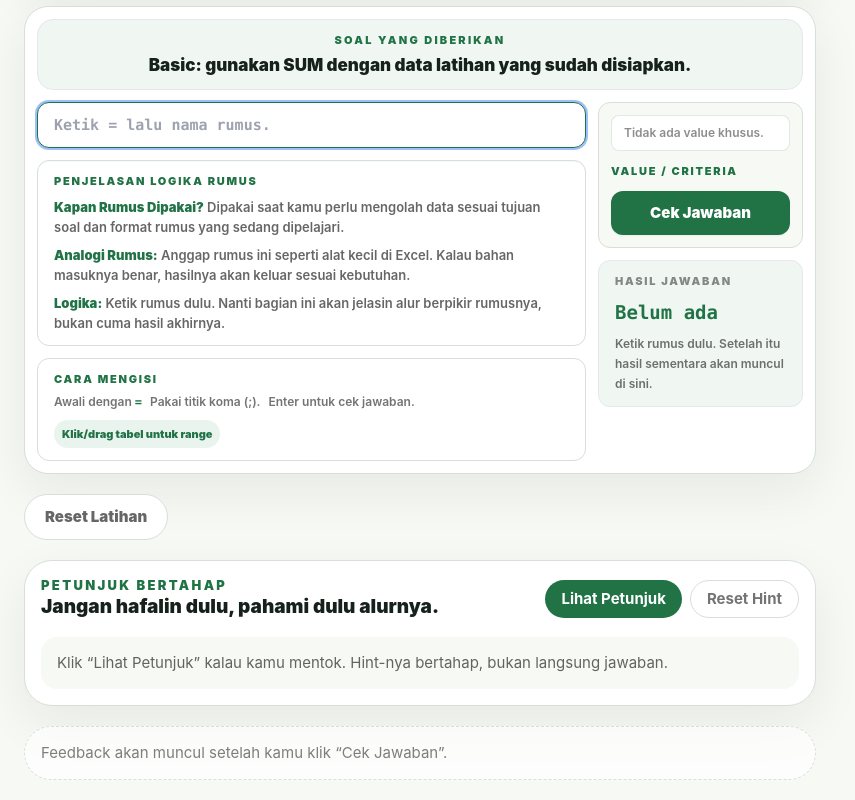
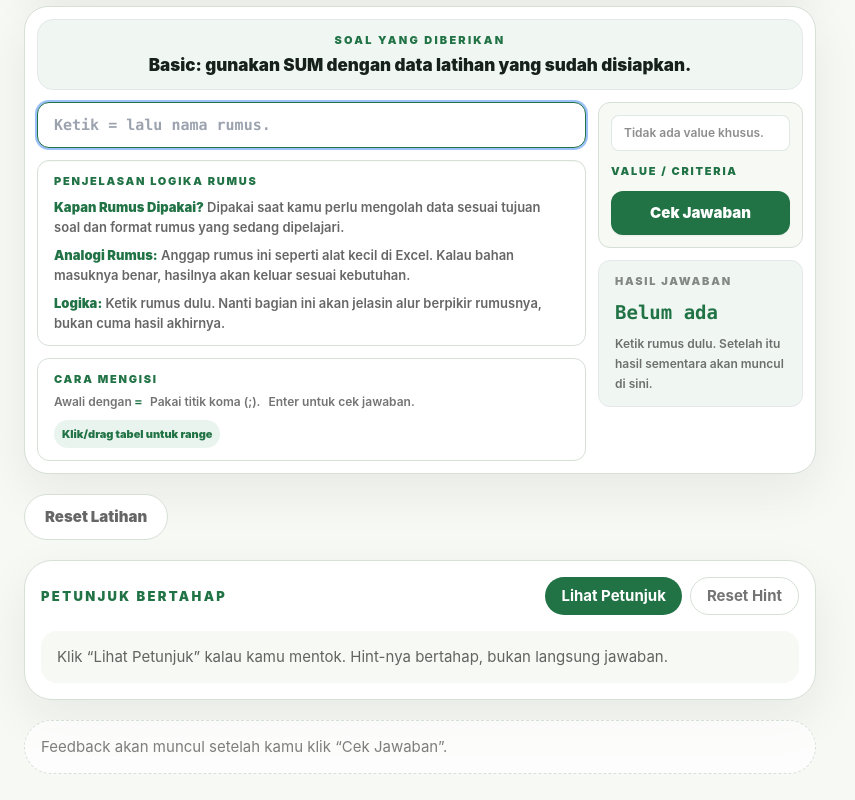
Before and after one commit to NexaPixelStudio/multipotentiality.id, a React (Vite) app: page / in a window 1280 px wide. Shown: the part 1953-2753 px from the top of the page, without its empty margins (0-855 px from the left). Built offline with nearby package versions, Linux system fonts and the light colour scheme.

Commit message:
Add files via upload

```diff
--- a/src/components/HintBox.jsx
+++ b/src/components/HintBox.jsx
@@ -7,7 +7,6 @@ export default function HintBox({ hints = [], mode, hintIndex, onNextHint, onRes
       <div className="flex flex-col gap-3 sm:flex-row sm:items-center sm:justify-between">
         <div>
           <p className="text-xs font-black uppercase tracking-[0.18em] text-coach-green dark:text-emerald-300">Petunjuk Bertahap</p>
-          <h3 className="text-lg font-black text-coach-ink dark:text-white">Jangan hafalin dulu, pahami dulu alurnya.</h3>
         </div>
         <div className="flex gap-2">
           <button
```
